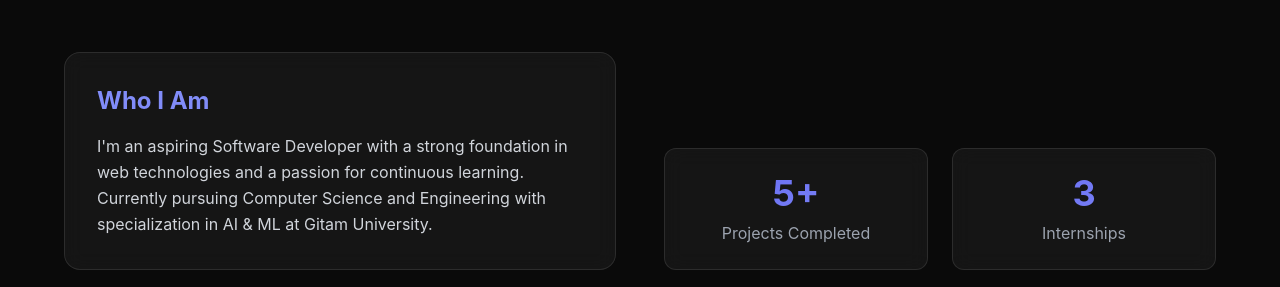
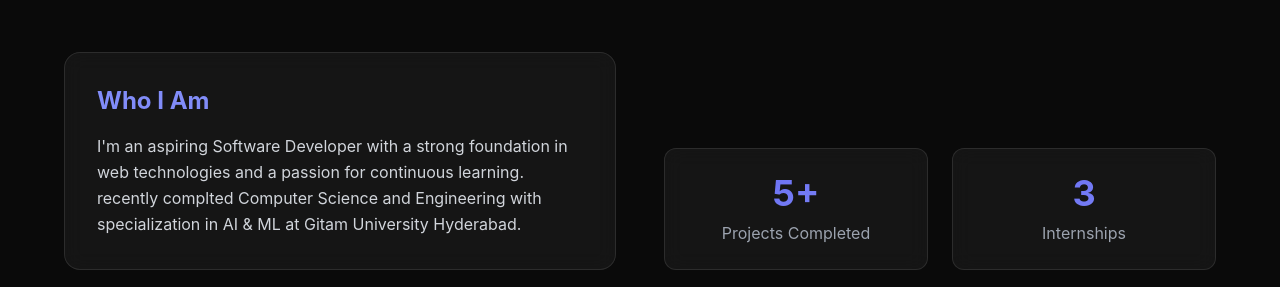
Before and after one commit to Nishanth2173/Portfolio_Nishanth, a Next.js app: page / in a window 1280 px wide. Shown: the part 940-1227 px from the top of the page. Built offline with nearby package versions, Linux system fonts and the light colour scheme.

Commit message:
update About

```diff
--- a/components/About.js
+++ b/components/About.js
@@ -14,7 +14,7 @@ export default function About() {
               <h3 className="text-2xl font-bold mb-4 text-indigo-400">Who I Am</h3>
               <p className="text-gray-300 leading-relaxed">
                 I&apos;m an aspiring Software Developer with a strong foundation in web technologies and a passion for continuous learning.
-                Currently pursuing Computer Science and Engineering with specialization in AI & ML at Gitam University.
+                recently complted Computer Science and Engineering with specialization in AI & ML at Gitam University Hyderabad.
               </p>
             </div>
 
```
